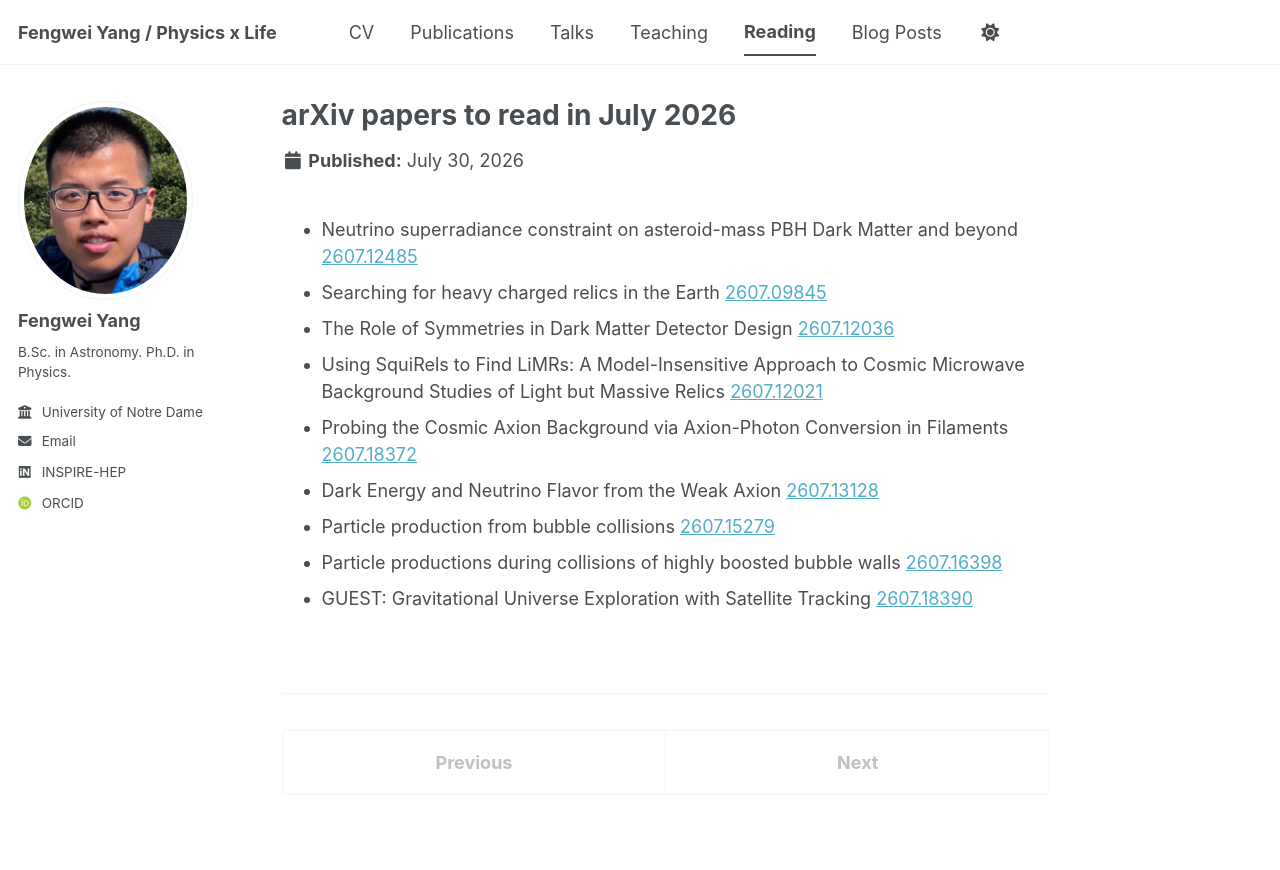
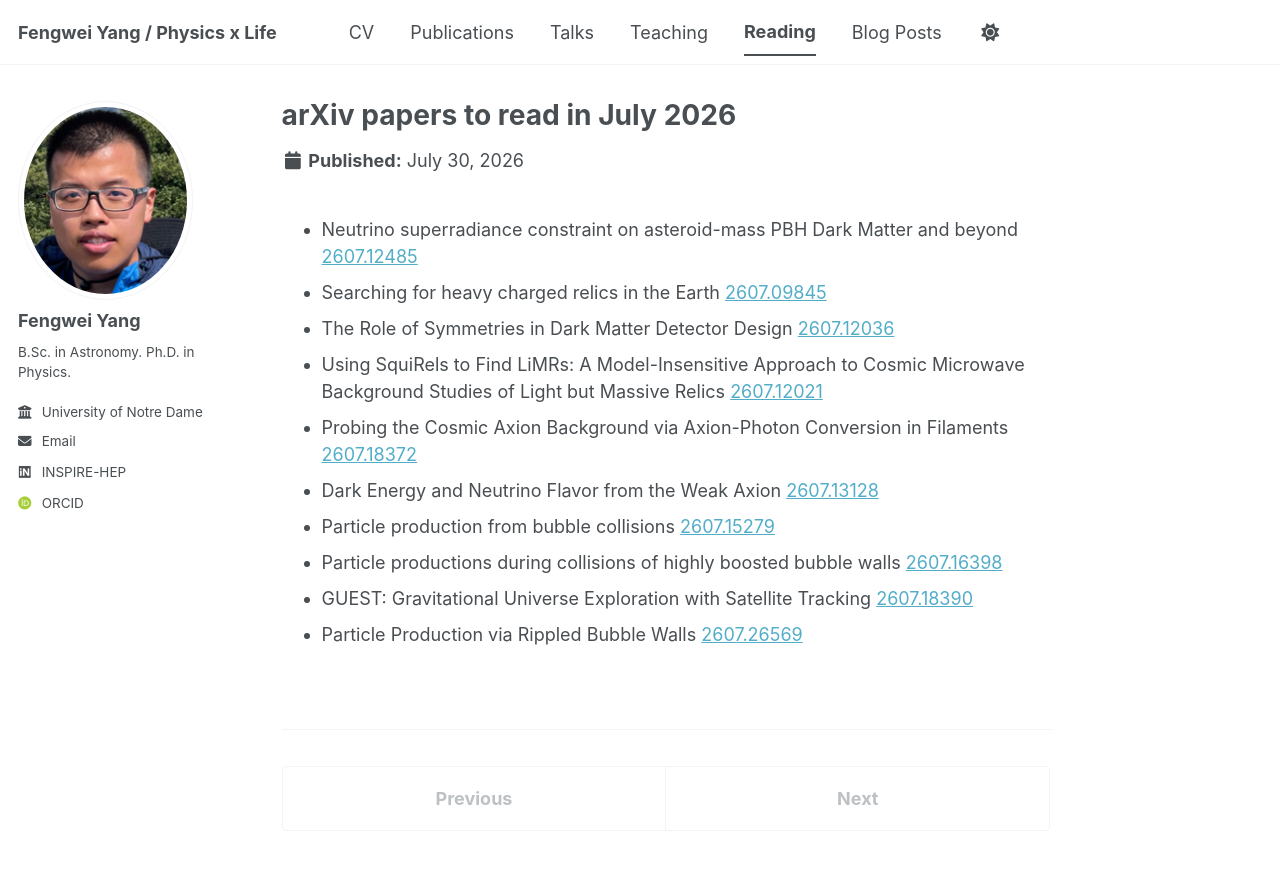
Before and after one commit to F-W-Yang/F-W-Yang.github.io, a Jekyll site: the page built from _portfolio/July-2026.md, in a window 1280 px wide. Shown: the top 870 px of the page. Built offline with Jekyll 4.4.1, drawn with Linux system fonts in a browser that asks for light colours; some web fonts are replaced; a script bundle is joined from its source files by our own code; library files that are not in the unit come from our copies.

Commit message:
Add new entry for Particle Production via Rippled Bubble Walls

```diff
--- a/_portfolio/July-2026.md
+++ b/_portfolio/July-2026.md
@@ -11,3 +11,4 @@ collection: portfolio
 * Particle production from bubble collisions [2607.15279](https://arxiv.org/pdf/2607.15279)
 * Particle productions during collisions of highly boosted bubble walls [2607.16398](https://arxiv.org/pdf/2607.16398)
 * GUEST: Gravitational Universe Exploration with Satellite Tracking [2607.18390](https://arxiv.org/pdf/2607.18390)
+* Particle Production via Rippled Bubble Walls [2607.26569](https://arxiv.org/pdf/2607.26569)
```
